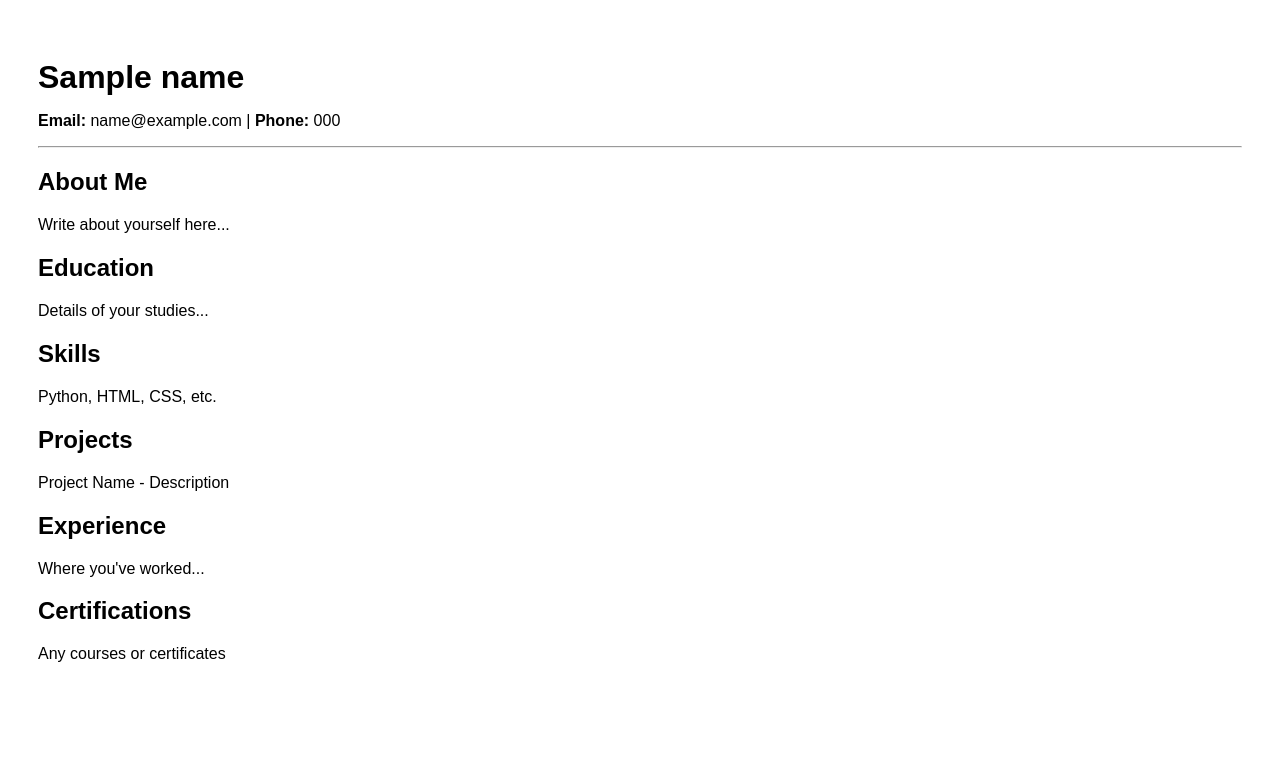
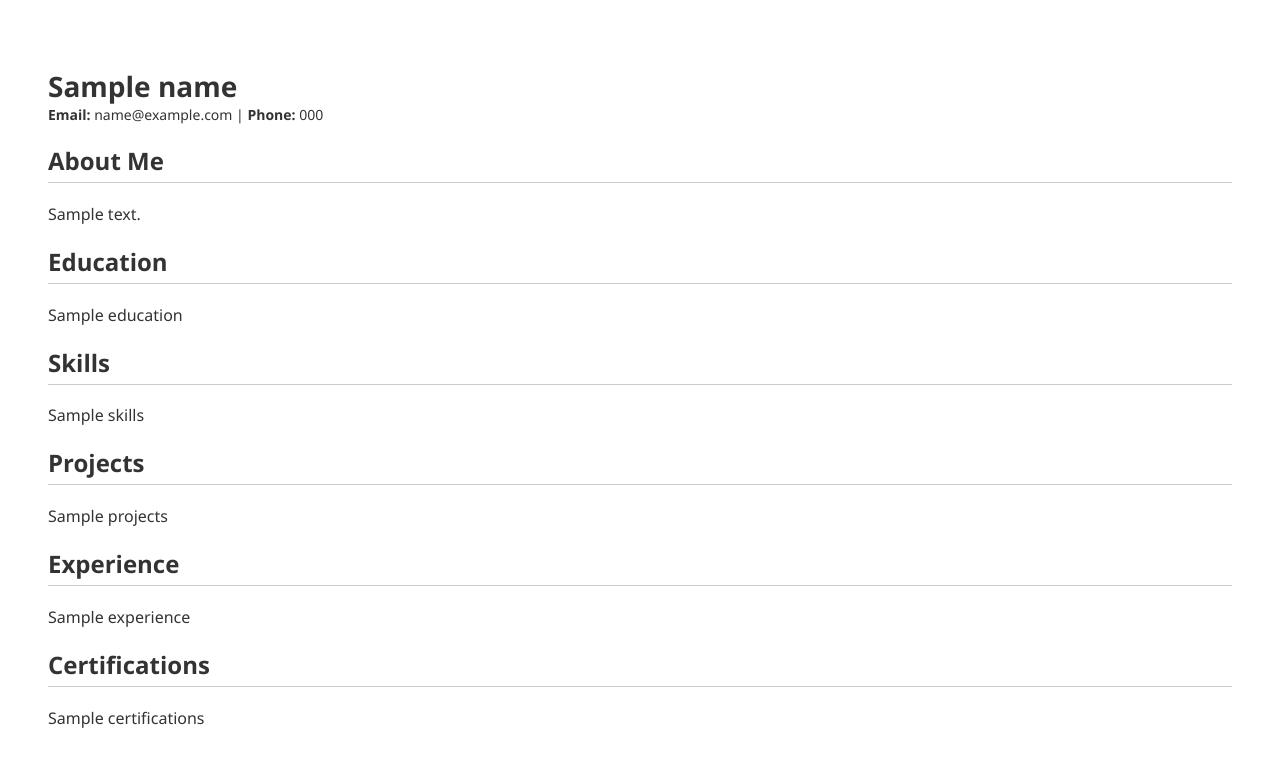
Before and after one commit to gopalkrishna-dev/resume-builder, a Flask app: template templates/resume_template.html in a window 1280 px wide. Shown: the top 778 px of the page. Run offline with Flask 3, Linux system fonts and the light colour scheme; the template is opened without the code that fills it: most values are stand-ins (such as "Sample title", 1, 10 or a date in 2020).

Commit message:
Updated resume_template to use user input values

```diff
--- a/app.py
+++ b/app.py
@@ -13,12 +13,24 @@ def generate():
     name = request.form['name']
     email = request.form['email']
     phone = request.form['phone']
+    about = request.form.get('about', '')
+    education = request.form.get('education', '')
+    skills = request.form.get('skills', '')
+    projects = request.form.get('projects', '')
+    experience = request.form.get('experience', '')
+    certifications = request.form.get('certifications', '')
 
     rendered = render_template(
         'resume_template.html',
         name=name,
         email=email,
-        phone=phone
+        phone=phone,
+        about=about,
+        education=education,
+        skills=skills,
+        projects=projects,
+        experience=experience,
+        certifications=certifications
     )
 
     config = pdfkit.configuration(wkhtmltopdf='/usr/bin/wkhtmltopdf')
@@ -31,6 +43,7 @@ def generate():
     )
 
 
+
 if __name__ == '__main__':
     port = int(os.environ.get('PORT', 10000))
     app.run(host='0.0.0.0', port=port)
--- a/templates/resume_template.html
+++ b/templates/resume_template.html
@@ -4,32 +4,52 @@
     <meta charset="UTF-8">
     <title>Resume</title>
     <style>
-        body { font-family: Arial, sans-serif; padding: 30px; }
-        h1 { margin-bottom: 0; }
-        hr { margin-top: 5px; }
+        body {
+            font-family: 'Segoe UI', sans-serif;
+            padding: 40px;
+            color: #333;
+        }
+        h1 {
+            font-size: 28px;
+            margin-bottom: 0;
+        }
+        .contact {
+            font-size: 14px;
+            margin-bottom: 20px;
+        }
+        h2 {
+            border-bottom: 1px solid #ccc;
+            padding-bottom: 5px;
+            margin-top: 20px;
+        }
+        p {
+            margin: 5px 0 10px;
+        }
     </style>
 </head>
 <body>
     <h1>{{ name }}</h1>
-    <p><strong>Email:</strong> {{ email }} | <strong>Phone:</strong> {{ phone }}</p>
-    <hr>
+    <div class="contact">
+        <strong>Email:</strong> {{ email }} |
+        <strong>Phone:</strong> {{ phone }}
+    </div>
 
     <h2>About Me</h2>
-    <p>Write about yourself here...</p>
+    <p>{{ about }}</p>
 
     <h2>Education</h2>
-    <p>Details of your studies...</p>
+    <p>{{ education }}</p>
 
     <h2>Skills</h2>
-    <p>Python, HTML, CSS, etc.</p>
+    <p>{{ skills }}</p>
 
     <h2>Projects</h2>
-    <p>Project Name - Description</p>
+    <p>{{ projects }}</p>
 
     <h2>Experience</h2>
-    <p>Where you've worked...</p>
+    <p>{{ experience }}</p>
 
     <h2>Certifications</h2>
-    <p>Any courses or certificates</p>
+    <p>{{ certifications }}</p>
 </body>
 </html>
```
